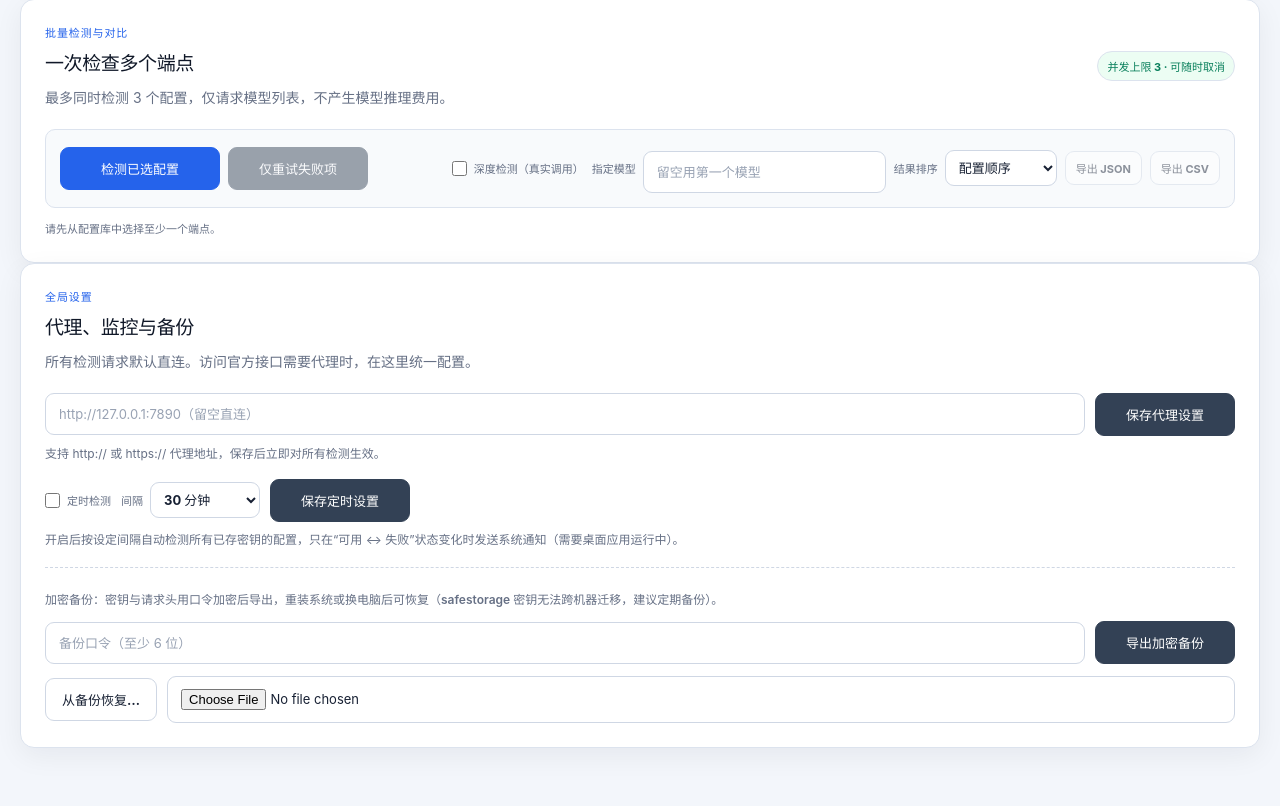
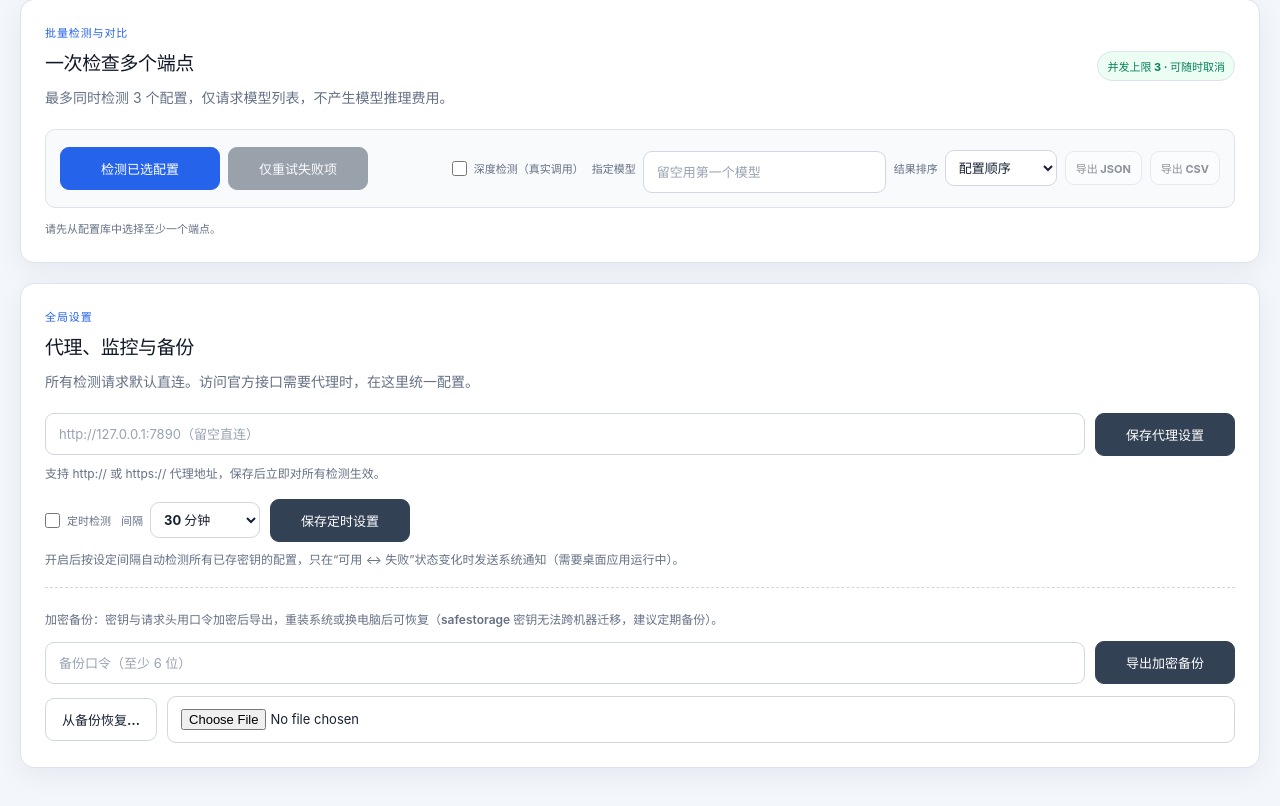
Before and after one commit to jcta502/llm-api-tester, an Electron app: page index.html in a window 1280 px wide. Shown: the part 1386-2192 px from the top of the page. Drawn offline with Linux system fonts and the light colour scheme; no server answers.

Commit message:
Align global settings section spacing with batch section

```diff
--- a/src/style.css
+++ b/src/style.css
@@ -128,7 +128,7 @@ pre { margin: 0; color: var(--text); white-space: pre-wrap; word-break: break-wo
 .usage span { padding: 5px 7px; color: var(--muted); background: var(--control); border: 1px solid var(--line); border-radius: 6px; font-size: 10px; }
 .usage b { margin-right: 5px; color: var(--text-strong); }
 .error-detail strong { display: block; margin-bottom: 10px; color: var(--red); }
-.profiles-section, .batch { margin-top: 20px; }
+.profiles-section, .batch, .settings-section { margin-top: 20px; }
 .profile-heading { align-items: center; }
 .section-tools { gap: 10px; }
 .profile-list { display: grid; gap: 8px; }
```
